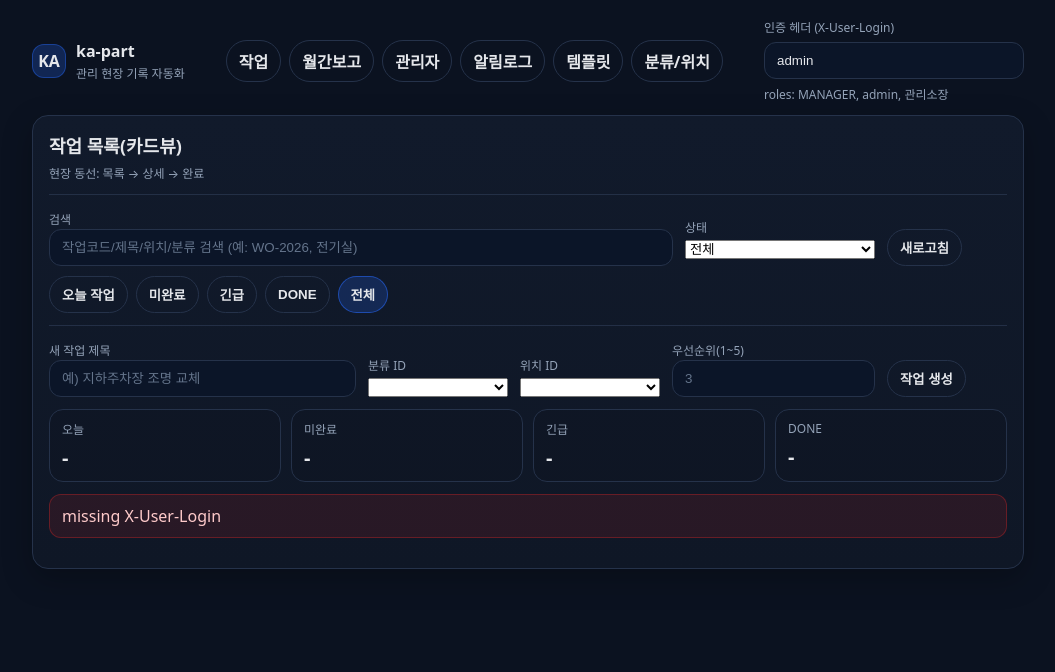
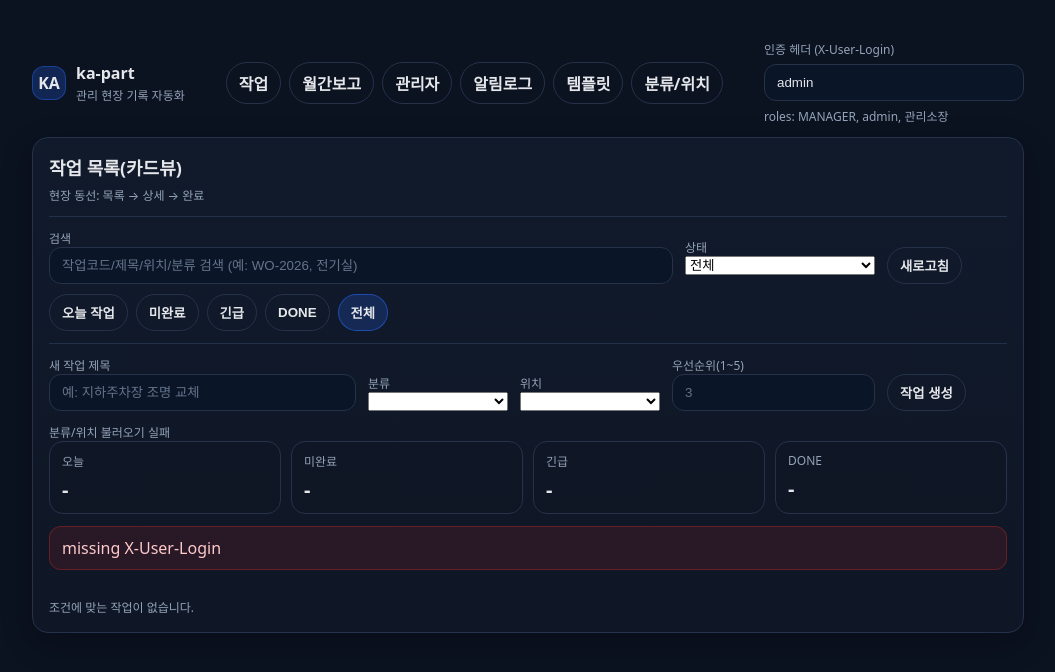
Before and after one commit to guige01-guinsa/ka-part, a FastAPI app: page /ui/works in a window 1280 px wide. Shown: the top 672 px of the page, without its empty margins (112-1167 px from the left). Run offline with FastAPI, Linux system fonts and the light colour scheme; data comes from the database, SQL or seed files in the repository; lists and menus that the app fills with data are empty; parts of the project's set-up code (start-up, migrations or seed data) failed here and were passed over.

Commit message:
Fix works page dropdown load and labels

```diff
--- a/static/works.js
+++ b/static/works.js
@@ -86,6 +86,15 @@
       headers: { ...headerLogin(), "Content-Type": "application/json" },
       body: JSON.stringify(body || {}),
     });
+    const text = await res.text();
+    let data = null;
+    try { data = JSON.parse(text); } catch (e) {}
+    if (!res.ok) {
+      const errMsg = data?.error || data?.detail || text || `HTTP ${res.status}`;
+      throw new Error(errMsg);
+    }
+    return data ?? {};
+  }
 
   async function loadMasterData() {
     try {
@@ -94,6 +103,10 @@
 
       if (elNewCategory) {
         elNewCategory.innerHTML = "";
+        const opt0 = document.createElement("option");
+        opt0.value = "";
+        opt0.textContent = "분류 선택";
+        elNewCategory.appendChild(opt0);
         (cats.items || []).forEach((c) => {
           const opt = document.createElement("option");
           opt.value = c.id;
@@ -104,6 +117,10 @@
 
       if (elNewLocation) {
         elNewLocation.innerHTML = "";
+        const opt0 = document.createElement("option");
+        opt0.value = "";
+        opt0.textContent = "위치 선택";
+        elNewLocation.appendChild(opt0);
         (locs.items || []).forEach((l) => {
           const opt = document.createElement("option");
           opt.value = l.id;
@@ -112,17 +129,8 @@
         });
       }
     } catch (e) {
-      if (elCreateMsg) elCreateMsg.textContent = "??/?? ?? ?? ??";
+      if (elCreateMsg) elCreateMsg.textContent = "분류/위치 불러오기 실패";
     }
-  }
-    const text = await res.text();
-    let data = null;
-    try { data = JSON.parse(text); } catch (e) {}
-    if (!res.ok) {
-      const errMsg = data?.error || data?.detail || text || `HTTP ${res.status}`;
-      throw new Error(errMsg);
-    }
-    return data ?? {};
   }
 
   function buildWorksUrl(mode) {
--- a/templates/ui/works.html
+++ b/templates/ui/works.html
@@ -47,14 +47,14 @@
   <div class="row" style="display:flex;gap:12px;align-items:end;flex-wrap:wrap;">
     <div style="min-width:200px;flex:1;">
       <label>새 작업 제목</label><br/>
-      <input id="newTitle" style="width:100%;" placeholder="예) 지하주차장 조명 교체" />
+      <input id="newTitle" style="width:100%;" placeholder="예: 지하주차장 조명 교체" />
     </div>
     <div style="min-width:140px;">
-      <label>분류 ID</label><br/>
+      <label>분류</label><br/>
       <select id="newCategory" style="width:100%;"></select>
     </div>
     <div style="min-width:140px;">
-      <label>위치 ID</label><br/>
+      <label>위치</label><br/>
       <select id="newLocation" style="width:100%;"></select>
     </div>
     <div style="min-width:120px;">
```
